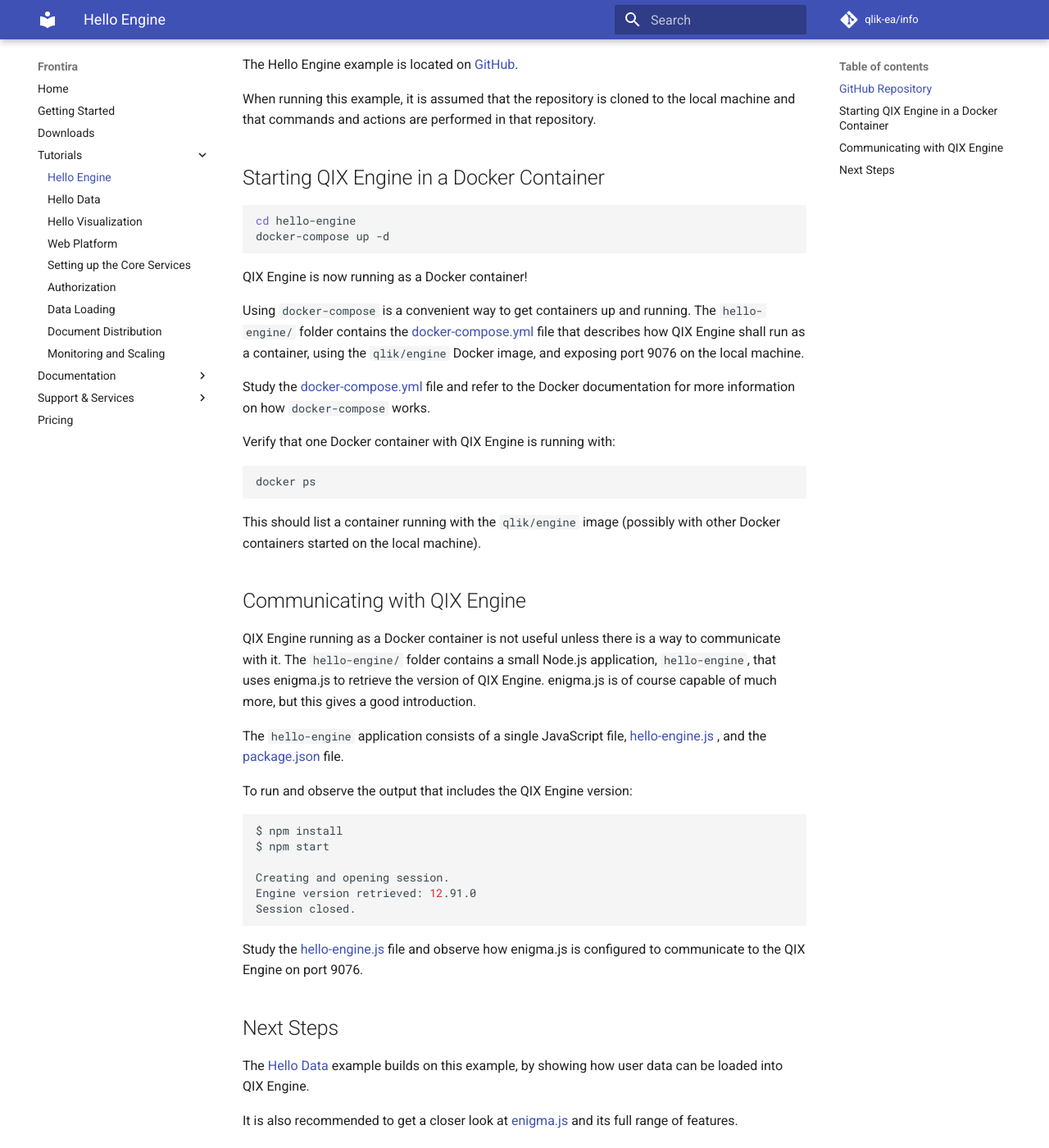
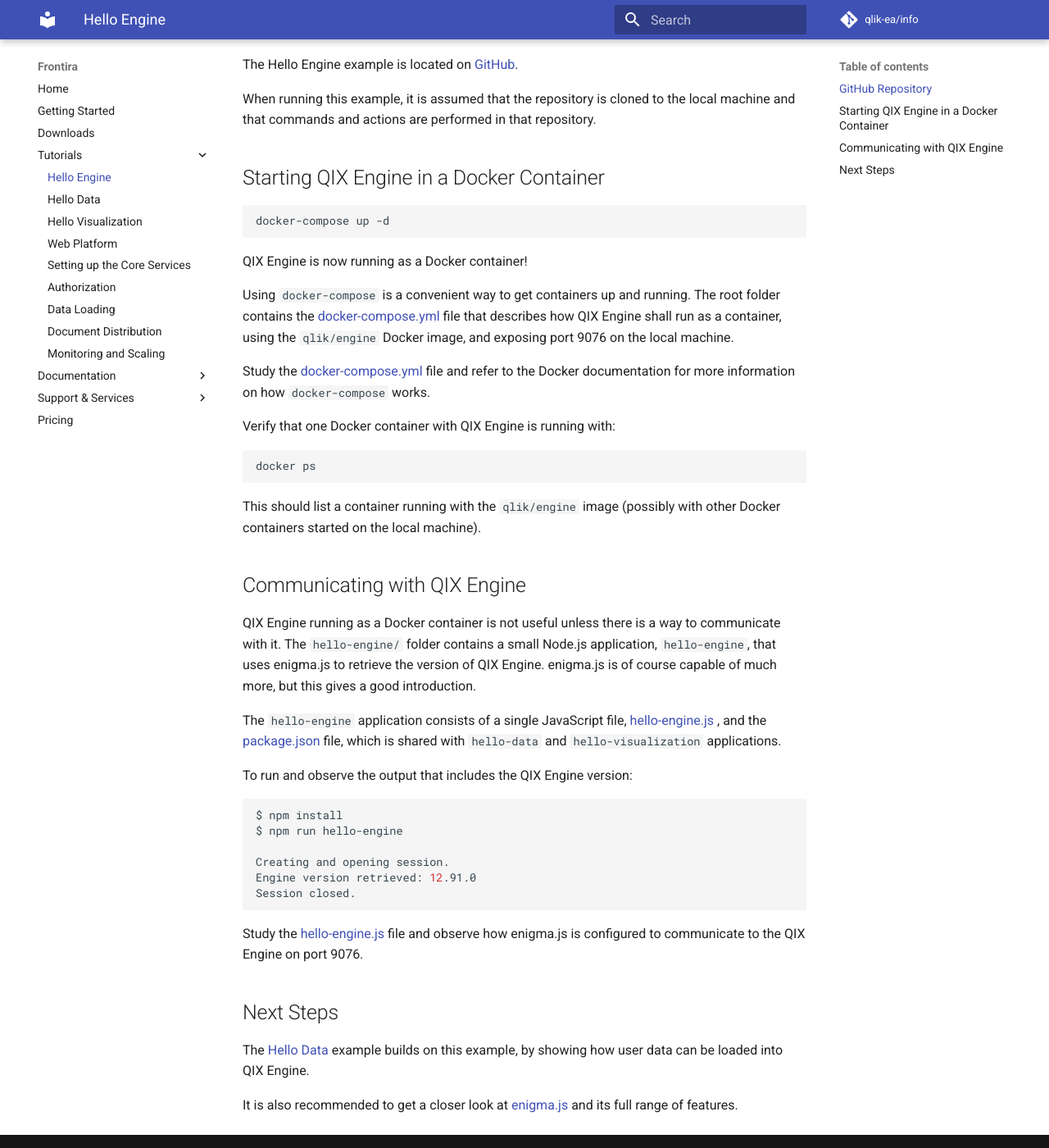
Before and after one commit to qlik-oss/core-website, an MkDocs documentation site: the page built from docs/tutorials/hello-engine.md, in a window 1280 px wide and 1400 px high, scrolled down 323 px. Shown: the whole window at 82% size. Built offline with MkDocs 1.6.1 and Material for MkDocs 9.7.7, drawn with Linux system fonts in a browser that asks for light colours; comment, search, counter and statistics services are not loaded; old or Windows-style settings are respelled for this version of MkDocs.

Commit message:
uppdated hello-data and hello-engine examples (#98)

````diff
--- a/docs/tutorials/hello-engine.md
+++ b/docs/tutorials/hello-engine.md
@@ -16,19 +16,18 @@
 ## Starting QIX Engine in a Docker Container
 
 ```bash
-cd hello-engine
 docker-compose up -d
 ```
 
 QIX Engine is now running as a Docker container!
 
-Using `docker-compose` is a convenient way to get containers up and running. The `hello-engine/` folder contains the
-[docker-compose.yml](https://github.com/qlik-ea/getting-started-with-web-platform/blob/master/hello-engine/docker-compose.yml)
+Using `docker-compose` is a convenient way to get containers up and running. The root folder contains the
+[docker-compose.yml](https://github.com/qlik-ea/getting-started-with-web-platform/blob/master/docker-compose.yml)
 file that describes how QIX Engine shall run as a container, using the `qlik/engine` Docker image, and exposing port
 9076 on the local machine.
 
 Study the
-[docker-compose.yml](https://github.com/qlik-ea/getting-started-with-web-platform/blob/master/hello-engine/docker-compose.yml)
+[docker-compose.yml](https://github.com/qlik-ea/getting-started-with-web-platform/blob/master/docker-compose.yml)
 file and refer to the Docker documentation for more information on how `docker-compose` works.
 
 Verify that one Docker container with QIX Engine is running with:
@@ -49,13 +48,14 @@
 The `hello-engine` application consists of a single JavaScript file,
 [hello-engine.js](https://github.com/qlik-ea/getting-started-with-web-platform/blob/master/hello-engine/hello-engine.js)
 , and the
-[package.json](https://github.com/qlik-ea/getting-started-with-web-platform/blob/master/hello-engine/package.json) file.
+[package.json](https://github.com/qlik-ea/getting-started-with-web-platform/blob/master/package.json) file,
+which is shared with `hello-data` and `hello-visualization` applications.
 
 To run and observe the output that includes the QIX Engine version:
 
 ```bash
 $ npm install
-$ npm start
+$ npm run hello-engine
 
 Creating and opening session.
 Engine version retrieved: 12.91.0
````
Also changed, not shown: docs/tutorials/hello-data.md (+5 -6 lines).
